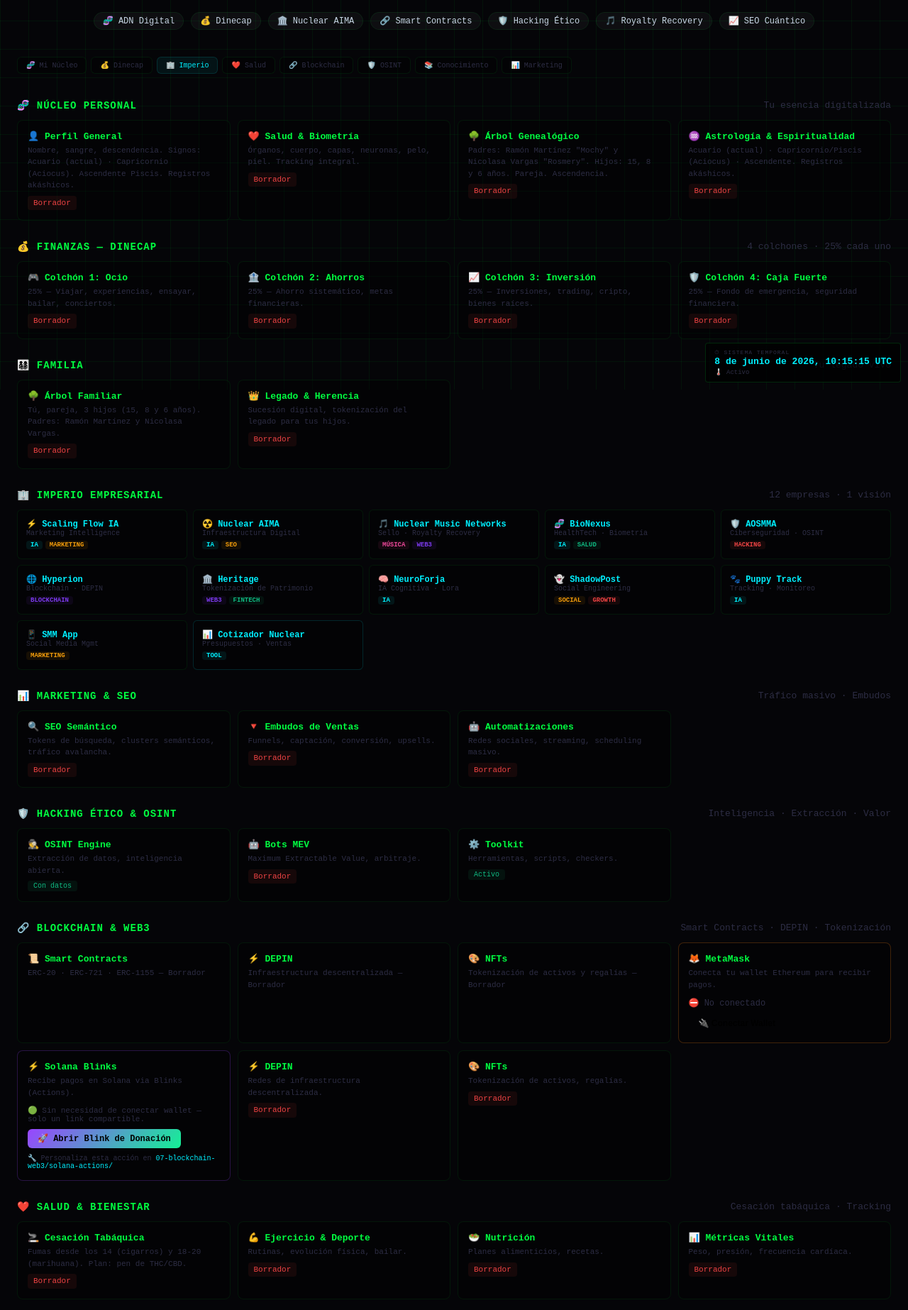
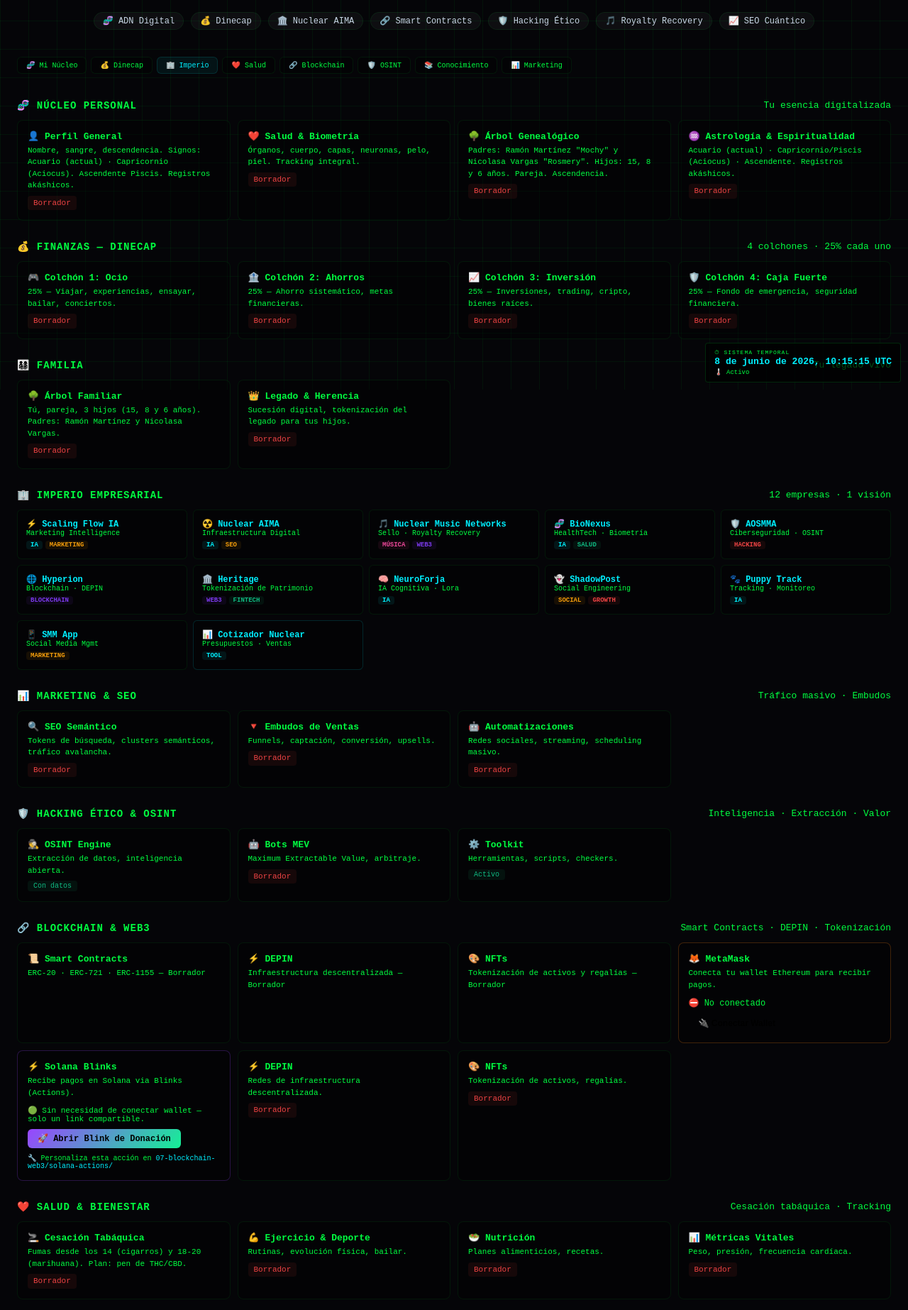
Before and after one commit to aonetworkcrm-art/proyectolinkseo, a plain HTML site: page dashboard-central.html in a window 1280 px wide. Shown: the part 251-2097 px from the top of the page at 71% size. Drawn offline with Linux system fonts and the light colour scheme.

Commit message:
fix: todos los textos var(--dim) cambiados a verde neon var(--grn)

```diff
--- a/dashboard-central.html
+++ b/dashboard-central.html
@@ -24,7 +24,7 @@
 .card{background:rgba(0,0,0,0.35);border:1px solid var(--bd);border-radius:8px;padding:14px;text-decoration:none;color:inherit;display:block;transition:all 0.3s ease}
 .card:hover{background:rgba(0,0,0,0.5);border-color:rgba(0,255,65,0.2);transform:translateY(-2px);box-shadow:0 0 15px rgba(0,255,65,0.05)}
 .card .t{font-size:13px;font-weight:600;margin-bottom:4px;color:var(--grn)}
-.card .d{font-size:11px;color:var(--dim);line-height:1.5}
+.card .d{font-size:11px;color:var(--grn);line-height:1.5}
 .s{display:inline-block;margin-top:6px;font-size:10px;padding:2px 8px;border-radius:4px;background:rgba(255,255,255,0.03)}
 .s.d{background:rgba(239,68,68,0.08);color:var(--re)}
 .s.a{background:rgba(16,185,129,0.08);color:var(--gr)}
@@ -32,7 +32,7 @@
 .ec{background:rgba(0,0,0,0.35);border:1px solid var(--bd);border-radius:6px;padding:12px;text-decoration:none;color:inherit;display:block;transition:all 0.3s ease}
 .ec:hover{background:rgba(0,0,0,0.5);border-color:rgba(0,255,65,0.2);transform:translateY(-2px);box-shadow:0 0 15px rgba(0,255,65,0.05)}
 .ec .n{font-size:12px;font-weight:600;color:var(--cy)}
-.ec .r{font-size:10px;color:var(--dim)}
+.ec .r{font-size:10px;color:var(--grn)}
 .tg{display:inline-block;margin-top:4px;font-size:9px;font-weight:600;text-transform:uppercase;padding:1px 6px;border-radius:4px}
 .t1{background:rgba(0,240,255,0.08);color:var(--cy)}
 .t2{background:rgba(245,158,11,0.08);color:var(--go)}
@@ -41,13 +41,13 @@
 .t5{background:rgba(124,58,237,0.08);color:var(--pu)}
 .t6{background:rgba(16,185,129,0.08);color:var(--gr)}
 .qb{display:flex;gap:6px;flex-wrap:wrap;padding:8px 0}
-.qb a{padding:5px 12px;border-radius:6px;font-size:10px;background:rgba(0,0,0,0.3);border:1px solid var(--bd);color:var(--dim);text-decoration:none;transition:all 0.3s ease}
+.qb a{padding:5px 12px;border-radius:6px;font-size:10px;background:rgba(0,0,0,0.3);border:1px solid var(--bd);color:var(--grn);text-decoration:none;transition:all 0.3s ease}
 .qb a:hover{color:var(--grn);border-color:rgba(0,255,65,0.2)}
 .qb .p{background:rgba(0,240,255,0.06);border-color:rgba(0,240,255,0.12);color:var(--cy)}
-.ft{margin-top:40px;padding:16px 0;border-top:1px solid var(--bd);text-align:center;font-size:10px;color:var(--dim)}
+.ft{margin-top:40px;padding:16px 0;border-top:1px solid var(--bd);text-align:center;font-size:10px;color:var(--grn)}
 .ft strong{color:var(--grn)}
 .clock-box{position:fixed;bottom:10px;right:10px;background:rgba(0,0,0,0.7);border:1px solid rgba(0,255,65,0.15);border-radius:4px;padding:8px 12px;z-index:999;font-family:'Courier New',monospace}
-.clock-box .cl{color:var(--dim);font-size:8px;text-transform:uppercase;letter-spacing:1px}
+.clock-box .cl{color:var(--grn);font-size:8px;text-transform:uppercase;letter-spacing:1px}
 .clock-box .cl-val{color:var(--cy);font-size:13px;font-weight:600}
 .glitch{position:relative}
 .glitch::before,.glitch::after{content:attr(data-text);position:absolute;top:0;left:0;width:100%;height:100%;opacity:0}
@@ -59,7 +59,7 @@
 .badge .dot{width:5px;height:5px;border-radius:50%;background:var(--gr);animation:pulseBadge 2s ease-in-out infinite}
 @keyframes pulseBadge{0%,100%{opacity:1}50%{opacity:0.3}}
 @media(max-width:768px){.app{padding:12px}.hdr{flex-direction:column;text-align:center}.grid{grid-template-columns:1fr}}
-.terminal-text{font-size:10px;color:var(--dim);text-align:center;margin-bottom:8px;letter-spacing:1px}
+.terminal-text{font-size:10px;color:var(--grn);text-align:center;margin-bottom:8px;letter-spacing:1px}
 .terminal-text .cursor{display:inline-block;width:8px;height:14px;background:var(--grn);animation:blink 1s step-end infinite;vertical-align:middle;margin-left:4px}
 @keyframes blink{50%{opacity:0}}
 </style>
@@ -76,10 +76,10 @@
 
 <div class="app">
 <header class="hdr">
-<div><div style="font-size:9px;color:var(--grn);text-transform:uppercase;letter-spacing:2px"><span style="display:inline-block;width:6px;height:6px;border-radius:50%;background:var(--grn);margin-right:4px;animation:pulseBadge 2s ease-in-out infinite"></span> DASHBOARD CENTRAL · LINK SEO</div><h1 style="font-size:18px;font-weight:700;margin-top:4px;background:linear-gradient(135deg,var(--grn),var(--cy));-webkit-background-clip:text;-webkit-text-fill-color:transparent">🌌 Proyecto: Link SEO</h1><div style="font-size:10px;color:var(--dim)">Tu Universo Digital · Tokenización del Ser</div></div>
+<div><div style="font-size:9px;color:var(--grn);text-transform:uppercase;letter-spacing:2px"><span style="display:inline-block;width:6px;height:6px;border-radius:50%;background:var(--grn);margin-right:4px;animation:pulseBadge 2s ease-in-out infinite"></span> DASHBOARD CENTRAL · LINK SEO</div><h1 style="font-size:18px;font-weight:700;margin-top:4px;background:linear-gradient(135deg,var(--grn),var(--cy));-webkit-background-clip:text;-webkit-text-fill-color:transparent">🌌 Proyecto: Link SEO</h1><div style="font-size:10px;color:var(--grn)">Tu Universo Digital · Tokenización del Ser</div></div>
 <div style="display:flex;gap:20px;align-items:center">
-<div style="text-align:center"><div style="font-size:22px;font-weight:700;color:var(--cy)">11</div><div style="font-size:11px;color:var(--dim);text-transform:uppercase">Módulos</div></div>
-<div style="text-align:center"><div style="font-size:22px;font-weight:700;color:var(--cy)">12</div><div style="font-size:11px;color:var(--dim);text-transform:uppercase">Empresas</div></div>
+<div style="text-align:center"><div style="font-size:22px;font-weight:700;color:var(--cy)">11</div><div style="font-size:11px;color:var(--grn);text-transform:uppercase">Módulos</div></div>
+<div style="text-align:center"><div style="font-size:22px;font-weight:700;color:var(--cy)">12</div><div style="font-size:11px;color:var(--grn);text-transform:uppercase">Empresas</div></div>
 <div class="badge"><span class="dot"></span>Sistema activo</div>
 </div>
 </header>
@@ -106,26 +106,26 @@
 <a href="#conocimiento">📚 Conocimiento</a>
 <a href="#marketing">📊 Marketing</a>
 </div>
-<div class="sec" id="nucleo"><h3>🧬 Núcleo Personal</h3><span style="font-size:13px;color:var(--dim)">Tu esencia digitalizada</span></div>
+<div class="sec" id="nucleo"><h3>🧬 Núcleo Personal</h3><span style="font-size:13px;color:var(--grn)">Tu esencia digitalizada</span></div>
 <div class="grid">
 <a href="01-nucleo-personal/perfil-general.html" class="card"><div class="t">👤 Perfil General</div><div class="d">Nombre, sangre, descendencia. Signos: Acuario (actual) · Capricornio (Aciocus). Ascendente Piscis. Registros akáshicos.</div><span class="s d">Borrador</span></a>
 <a href="01-nucleo-personal/salud-biometria.html" class="card"><div class="t">❤️ Salud & Biometría</div><div class="d">Órganos, cuerpo, capas, neuronas, pelo, piel. Tracking integral.</div><span class="s d">Borrador</span></a>
 <a href="01-nucleo-personal/genealogia.html" class="card"><div class="t">🌳 Árbol Genealógico</div><div class="d">Padres: Ramón Martínez "Mochy" y Nicolasa Vargas "Rosmery". Hijos: 15, 8 y 6 años. Pareja. Ascendencia.</div><span class="s d">Borrador</span></a>
 <a href="01-nucleo-personal/astrologia.html" class="card"><div class="t">♒ Astrología & Espiritualidad</div><div class="d">Acuario (actual) · Capricornio/Piscis (Aciocus) · Ascendente. Registros akáshicos.</div><span class="s d">Borrador</span></a>
 </div>
-<div class="sec" id="finanzas"><h3>💰 Finanzas — Dinecap</h3><span style="font-size:13px;color:var(--dim)">4 colchones · 25% cada uno</span></div>
+<div class="sec" id="finanzas"><h3>💰 Finanzas — Dinecap</h3><span style="font-size:13px;color:var(--grn)">4 colchones · 25% cada uno</span></div>
 <div class="grid">
 <a href="02-finanzas/colchon-ocio.html" class="card"><div class="t">🎮 Colchón 1: Ocio</div><div class="d">25% — Viajar, experiencias, ensayar, bailar, conciertos.</div><span class="s d">Borrador</span></a>
 <a href="02-finanzas/colchon-ahorros.html" class="card"><div class="t">🏦 Colchón 2: Ahorros</div><div class="d">25% — Ahorro sistemático, metas financieras.</div><span class="s d">Borrador</span></a>
 <a href="02-finanzas/colchon-inversion.html" class="card"><div class="t">📈 Colchón 3: Inversión</div><div class="d">25% — Inversiones, trading, cripto, bienes raíces.</div><span class="s d">Borrador</span></a>
 <a href="02-finanzas/colchon-emergencia.html" class="card"><div class="t">🛡️ Colchón 4: Caja Fuerte</div><div class="d">25% — Fondo de emergencia, seguridad financiera.</div><span class="s d">Borrador</span></a>
 </div>
-<div class="sec"><h3>👨‍👩‍👧‍👦 Familia</h3><span style="font-size:13px;color:var(--dim)">Tu legado vivo</span></div>
+<div class="sec"><h3>👨‍👩‍👧‍👦 Familia</h3><span style="font-size:13px;color:var(--grn)">Tu legado vivo</span></div>
 <div class="grid">
 <a href="03-familia/arbol-familiar.html" class="card"><div class="t">🌳 Árbol Familiar</div><div class="d">Tú, pareja, 3 hijos (15, 8 y 6 años). Padres: Ramón Martínez y Nicolasa Vargas.</div><span class="s d">Borrador</span></a>
 <a href="03-familia/herederos.html" class="card"><div class="t">👑 Legado & Herencia</div><div class="d">Sucesión digital, tokenización del legado para tus hijos.</div><span class="s d">Borrador</span></a>
 </div>
-<div class="sec" id="empresas"><h3>🏢 Imperio Empresarial</h3><span style="font-size:13px;color:var(--dim)">12 empresas · 1 visión</span></div>
+<div class="sec" id="empresas"><h3>🏢 Imperio Empresarial</h3><span style="font-size:13px;color:var(--grn)">12 empresas · 1 visión</span></div>
 <div class="eg">
 <a href="04-empresas/scaling-flow/index.html" class="ec"><div class="n">⚡ Scaling Flow IA</div><div class="r">Marketing Intelligence</div><span class="tg t1">IA</span><span class="tg t2" style="margin-left:4px">Marketing</span></a>
 <a href="04-empresas/nuclear-aima/index.html" class="ec"><div class="n">☢️ Nuclear AIMA</div><div class="r">Infraestructura Digital</div><span class="tg t1">IA</span><span class="tg t2" style="margin-left:4px">SEO</span></a>
@@ -140,19 +140,19 @@
 <a href="04-empresas/smm-app/index.html" class="ec"><div class="n">📱 SMM App</div><div class="r">Social Media Mgmt</div><span class="tg t2">Marketing</span></a>
 <a href="04-empresas/nuclear-aima/cotizador.html" class="ec" style="border-color:rgba(0,240,255,0.15)"><div class="n">📊 Cotizador Nuclear</div><div class="r">Presupuestos · Ventas</div><span class="tg t1">Tool</span></a>
 </div>
-<div class="sec" id="marketing"><h3>📊 Marketing & SEO</h3><span style="font-size:13px;color:var(--dim)">Tráfico masivo · Embudos</span></div>
+<div class="sec" id="marketing"><h3>📊 Marketing & SEO</h3><span style="font-size:13px;color:var(--grn)">Tráfico masivo · Embudos</span></div>
 <div class="grid">
 <a href="05-marketing-seo/seo-semantico.html" class="card"><div class="t">🔍 SEO Semántico</div><div class="d">Tokens de búsqueda, clusters semánticos, tráfico avalancha.</div><span class="s d">Borrador</span></a>
 <a href="05-marketing-seo/embudos-ventas.html" class="card"><div class="t">🔻 Embudos de Ventas</div><div class="d">Funnels, captación, conversión, upsells.</div><span class="s d">Borrador</span></a>
 <a href="05-marketing-seo/automatizaciones.html" class="card"><div class="t">🤖 Automatizaciones</div><div class="d">Redes sociales, streaming, scheduling masivo.</div><span class="s d">Borrador</span></a>
 </div>
-<div class="sec" id="hacking"><h3>🛡️ Hacking Ético & OSINT</h3><span style="font-size:13px;color:var(--dim)">Inteligencia · Extracción · Valor</span></div>
+<div class="sec" id="hacking"><h3>🛡️ Hacking Ético & OSINT</h3><span style="font-size:13px;color:var(--grn)">Inteligencia · Extracción · Valor</span></div>
 <div class="grid">
 <a href="06-hacking-osint/osint-engine.html" class="card"><div class="t">🕵️ OSINT Engine</div><div class="d">Extracción de datos, inteligencia abierta.</div><span class="s a">Con datos</span></a>
 <a href="06-hacking-osint/bots-mev.html" class="card"><div class="t">🤖 Bots MEV</div><div class="d">Maximum Extractable Value, arbitraje.</div><span class="s d">Borrador</span></a>
 <a href="06-hacking-osint/herramientas/index.html" class="card"><div class="t">⚙️ Toolkit</div><div class="d">Herramientas, scripts, checkers.</div><span class="s a">Activo</span></a>
 </div>
-<div class="sec" id="blockchain"><h3>🔗 Blockchain & Web3</h3><span style="font-size:13px;color:var(--dim)">Smart Contracts · DEPIN · Tokenización</span></div>
+<div class="sec" id="blockchain"><h3>🔗 Blockchain & Web3</h3><span style="font-size:13px;color:var(--grn)">Smart Contracts · DEPIN · Tokenización</span></div>
         <div class="grid">
             <a href="07-blockchain-web3/smart-contracts/" class="card">
                 <div class="t">📜 Smart Contracts</div>
@@ -170,13 +170,13 @@
             <div class="card" style="border-color:rgba(246,133,27,0.25)">
                 <div class="t">🦊 MetaMask</div>
                 <div class="d" style="margin-bottom:10px">Conecta tu wallet Ethereum para recibir pagos.</div>
-                <div id="mm-status" style="font-size:12px;color:var(--dim);margin-bottom:8px">⛔ No conectado</div>
+                <div id="mm-status" style="font-size:12px;color:var(--grn);margin-bottom:8px">⛔ No conectado</div>
                 <div id="mm-address" style="font-size:10px;color:var(--cy);font-family:monospace;word-break:break-all;margin-bottom:10px;display:none"></div>
-                <div id="mm-balance" style="font-size:11px;color:var(--dim);margin-bottom:10px;display:none"></div>
+                <div id="mm-balance" style="font-size:11px;color:var(--grn);margin-bottom:10px;display:none"></div>
                 <button id="mm-connect-btn" onclick="connectMetaMask()" style="background:var(--accent);color:#000;border:none;padding:6px 14px;border-radius:6px;cursor:pointer;font-size:12px;font-weight:600;margin-right:6px">🔌 Conectar Wallet</button>
                 <button id="mm-receive-btn" onclick="receivePayment()" style="background:transparent;color:var(--cy);border:1px solid var(--cy);padding:6px 14px;border-radius:6px;cursor:pointer;font-size:12px;display:none">💳 Recibir Pago</button>
                 <div id="mm-qr" style="margin-top:10px;display:none">
-                    <div style="font-size:11px;color:var(--dim);margin-bottom:6px">Escanea o copia la dirección para recibir:</div>
+                    <div style="font-size:11px;color:var(--grn);margin-bottom:6px">Escanea o copia la dirección para recibir:</div>
                     <div style="display:flex;gap:6px;align-items:center">
                         <input id="mm-addr-copy" type="text" readonly style="flex:1;background:var(--card);color:var(--cy);border:1px solid rgba(0,240,255,0.2);border-radius:4px;padding:5px 8px;font-size:11px;font-family:monospace">
                         <button onclick="copyAddress(event)" style="background:var(--cy);color:#000;border:none;padding:5px 10px;border-radius:4px;cursor:pointer;font-size:11px;font-weight:600">📋 Copiar</button>
@@ -188,11 +188,11 @@
             <div class="card" style="border-color:rgba(153,69,255,0.25)">
                 <div class="t">⚡ Solana Blinks</div>
                 <div class="d" style="margin-bottom:10px">Recibe pagos en Solana via Blinks (Actions).</div>
-                <div style="font-size:11px;color:var(--dim);margin-bottom:8px">
+                <div style="font-size:11px;color:var(--grn);margin-bottom:8px">
                     🟢 Sin necesidad de conectar wallet — solo un link compartible.
                 </div>
                 <a href="https://dial.to/?action=solana-action%3Ahttps%3A%2F%2Fdial.to%2Fapi%2Fsolana-pay%3Frecipient%3D8xJ4Jbb4nJmEZzKJxYdqNQzBmPmGbKqJqJqJqJqJqJ" target="_blank" rel="noopener" style="display:inline-block;background:linear-gradient(135deg,#9945FF,#14F195);color:#000;padding:6px 14px;border-radius:6px;text-decoration:none;font-size:12px;font-weight:600">🚀 Abrir Blink de Donación</a>
-                <div style="margin-top:8px;font-size:10px;color:var(--dim)">
+                <div style="margin-top:8px;font-size:10px;color:var(--grn)">
                     🔧 Personaliza esta acción en <code style="color:var(--cy)">07-blockchain-web3/solana-actions/</code>
                 </div>
             </div>
@@ -200,21 +200,21 @@
 <a href="07-blockchain-web3/depin.html" class="card"><div class="t">⚡ DEPIN</div><div class="d">Redes de infraestructura descentralizada.</div><span class="s d">Borrador</span></a>
 <a href="07-blockchain-web3/nfts.html" class="card"><div class="t">🎨 NFTs</div><div class="d">Tokenización de activos, regalías.</div><span class="s d">Borrador</span></a>
 </div>
-<div class="sec" id="salud"><h3>❤️ Salud & Bienestar</h3><span style="font-size:13px;color:var(--dim)">Cesación tabáquica · Tracking</span></div>
+<div class="sec" id="salud"><h3>❤️ Salud & Bienestar</h3><span style="font-size:13px;color:var(--grn)">Cesación tabáquica · Tracking</span></div>
 <div class="grid">
 <a href="08-salud-bienestar/cesacion-tabaco.html" class="card"><div class="t">🚬 Cesación Tabáquica</div><div class="d">Fumas desde los 14 (cigarros) y 18-20 (marihuana). Plan: pen de THC/CBD.</div><span class="s d">Borrador</span></a>
 <a href="08-salud-bienestar/ejercicio.html" class="card"><div class="t">💪 Ejercicio & Deporte</div><div class="d">Rutinas, evolución física, bailar.</div><span class="s d">Borrador</span></a>
 <a href="08-salud-bienestar/nutricion.html" class="card"><div class="t">🥗 Nutrición</div><div class="d">Planes alimenticios, recetas.</div><span class="s d">Borrador</span></a>
 <a href="08-salud-bienestar/metricas-vitales.html" class="card"><div class="t">📊 Métricas Vitales</div><div class="d">Peso, presión, frecuencia cardíaca.</div><span class="s d">Borrador</span></a>
 </div>
-<div class="sec" id="conocimiento"><h3>📚 Conocimiento</h3><span style="font-size:13px;color:var(--dim)">Tu know-how</span></div>
+<div class="sec" id="conocimiento"><h3>📚 Conocimiento</h3><span style="font-size:13px;color:var(--grn)">Tu know-how</span></div>
 <div class="grid">
 <a href="09-conocimiento/programacion.html" class="card"><div class="t">💻 Programación & IA</div><div class="d">Código, scripts, modelos de IA.</div><span class="s a">En desarrollo</span></a>
 <a href="09-conocimiento/marketing-digital.html" class="card"><div class="t">📈 Marketing Digital</div><div class="d">SEO, SEM, redes sociales.</div><span class="s d">Borrador</span></a>
 <a href="09-conocimiento/finanzas.html" class="card"><div class="t">💰 Inteligencia Financiera</div><div class="d">Dinecap, inversiones, trading.</div><span class="s d">Borrador</span></a>
 <a href="09-conocimiento/espiritualidad.html" class="card"><div class="t">🕯️ Espiritualidad</div><div class="d">Registros akáshicos, meditación.</div><span class="s d">Borrador</span></a>
 </div>
-<div class="sec"><h3>🔮 Tokenización del Ser</h3><span style="font-size:13px;color:var(--dim)">Tu existencia en blockchain</span></div>
+<div class="sec"><h3>🔮 Tokenización del Ser</h3><span style="font-size:13px;color:var(--grn)">Tu existencia en blockchain</span></div>
 <div class="grid">
 <a href="10-tokenizacion/token-personal.html" class="card"><div class="t">🆔 $LINK Token</div><div class="d">Tu token personal — Link SEO (LS).</div><span class="s d">Borrador</span></a>
 <a href="10-tokenizacion/smart-contracts/index.html" class="card"><div class="t">📜 Smart Contracts Suite</div><div class="d">Tokenización, regalías, DEPIN.</div><span class="s d">Borrador</span></a>
@@ -235,7 +235,7 @@
 <div class="clock-box">
   <div class="cl">⏱ SISTEMA TEMPORAL</div>
   <div class="cl-val" id="reloj"></div>
-  <div style="color:var(--dim);font-size:9px;margin-top:2px">🌡️ Activo</div>
+  <div style="color:var(--grn);font-size:9px;margin-top:2px">🌡️ Activo</div>
 </div>
 <script>function updateClock(){var d=new Date();var opts={year:"numeric",month:"long",day:"numeric",hour:"2-digit",minute:"2-digit",second:"2-digit",timeZoneName:"short"};document.getElementById("reloj").textContent=d.toLocaleDateString("es-ES",opts);}setInterval(updateClock,1000);updateClock();</script>
 
```
Also changed, not shown: index.html (+25 -25 lines).
